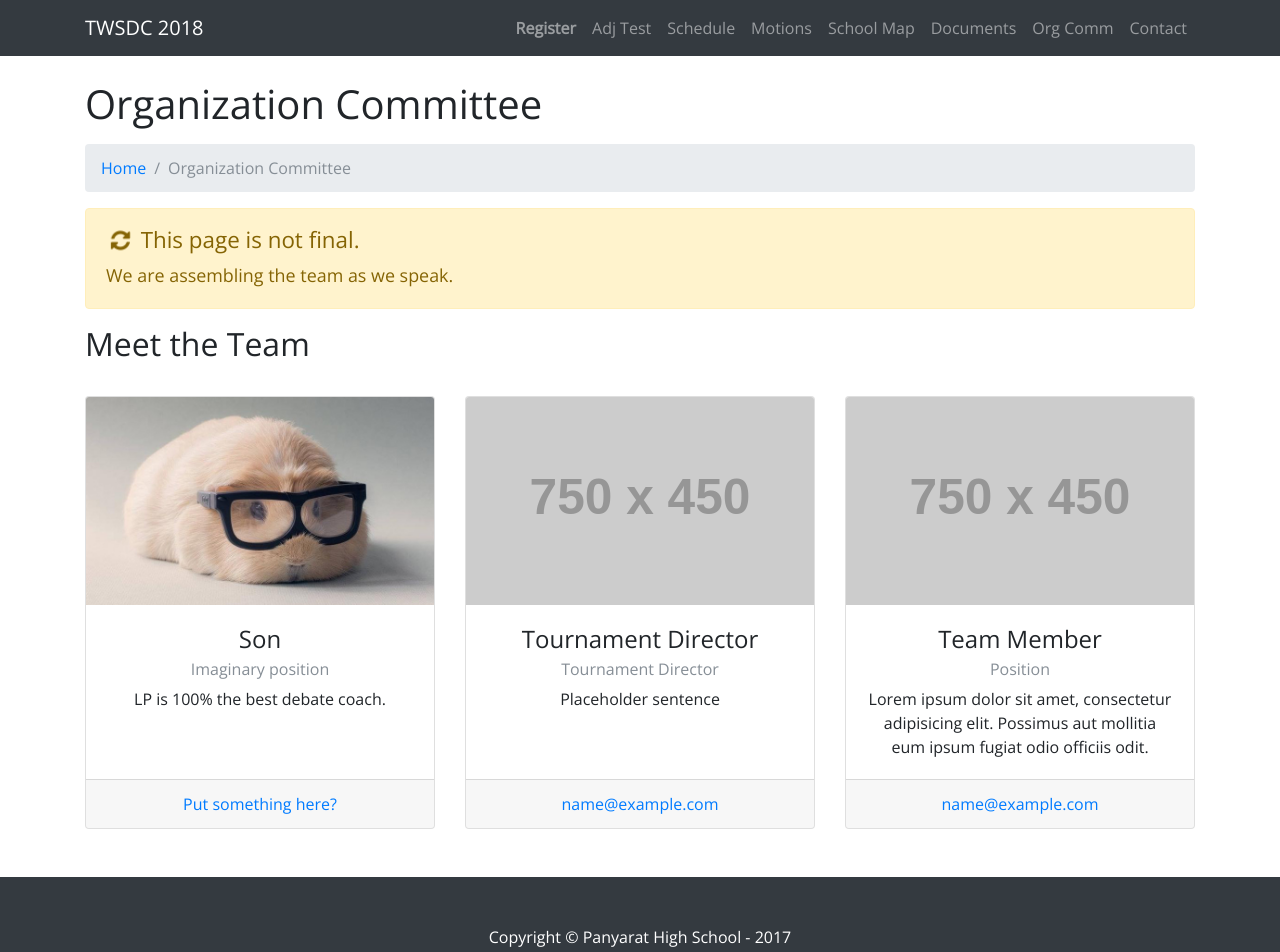
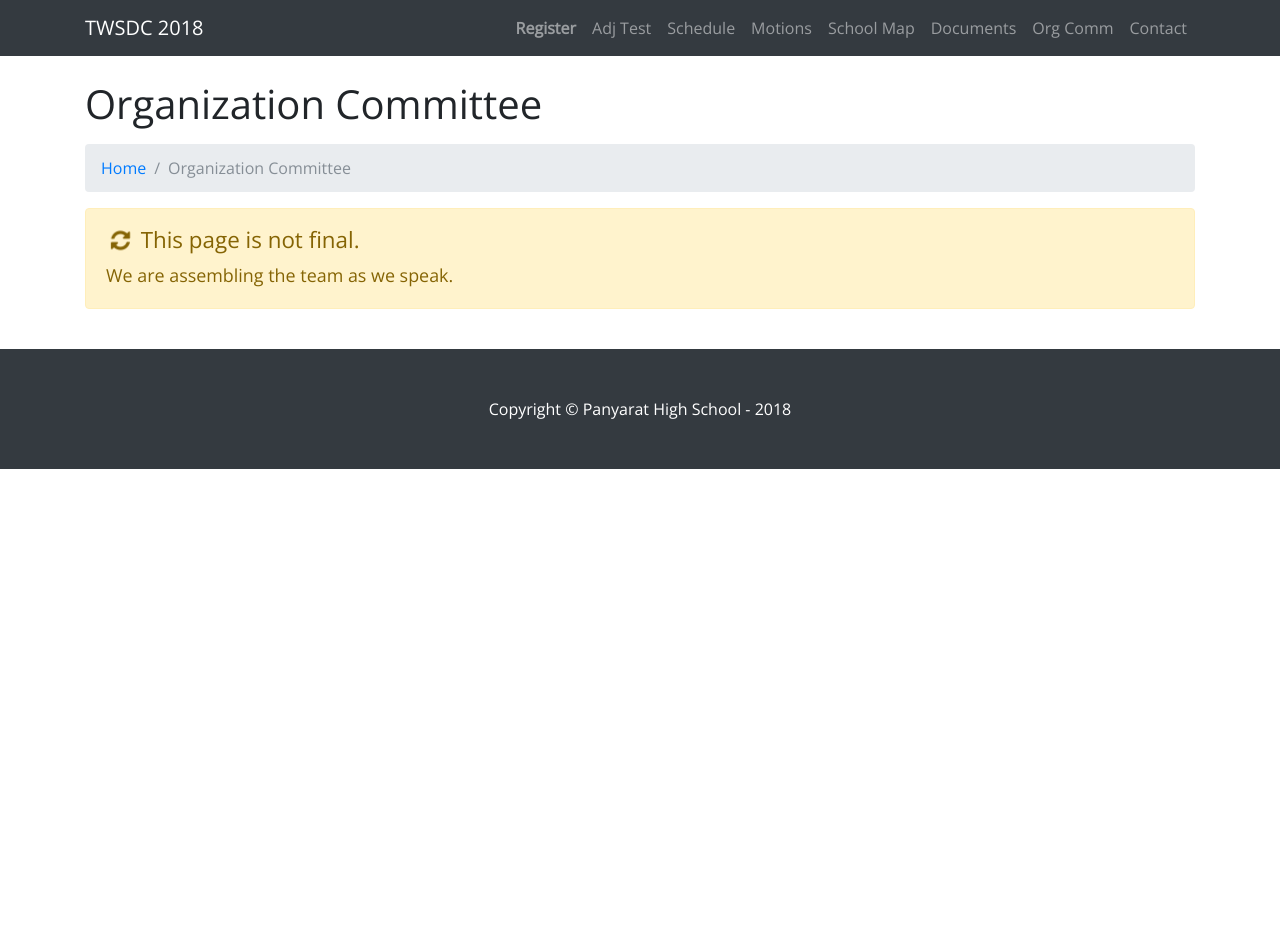
Before and after one commit to twsdc2018/twsdc2018.github.io, a website: page orgcomm.html in a window 1280 px wide. After the commit the page ends 800 px from the top, so only its background shows below. Drawn offline with nearby package versions, Linux system fonts and the light colour scheme; placeholder pictures from the web are drawn by us.

Commit message:
Hide members
Incompleted for now.

```diff
--- a/orgcomm.html
+++ b/orgcomm.html
@@ -82,7 +82,7 @@
 	  <br><small>We are assembling the team as we speak.</small></small></h3></div>
 
 	        <!-- Team Members -->
-      <h2>Meet the Team</h2><br>
+      <!-- <h2>Meet the Team</h2><br>
 
       <div class="row">
         <div class="col-lg-4 mb-4">
@@ -124,7 +124,7 @@
             </div>
           </div>
         </div>
-      </div>
+      </div> -->
       <!-- /.row -->
 
     </div><br>
@@ -133,7 +133,7 @@
     <!-- Footer -->
     <footer class="py-5 bg-dark">
       <div class="container">
-        <p class="m-0 text-center text-white">Copyright &copy; Panyarat High School - 2017</p>
+        <p class="m-0 text-center text-white">Copyright &copy; Panyarat High School - 2018</p>
       </div>
       <!-- /.container -->
     </footer>
```
